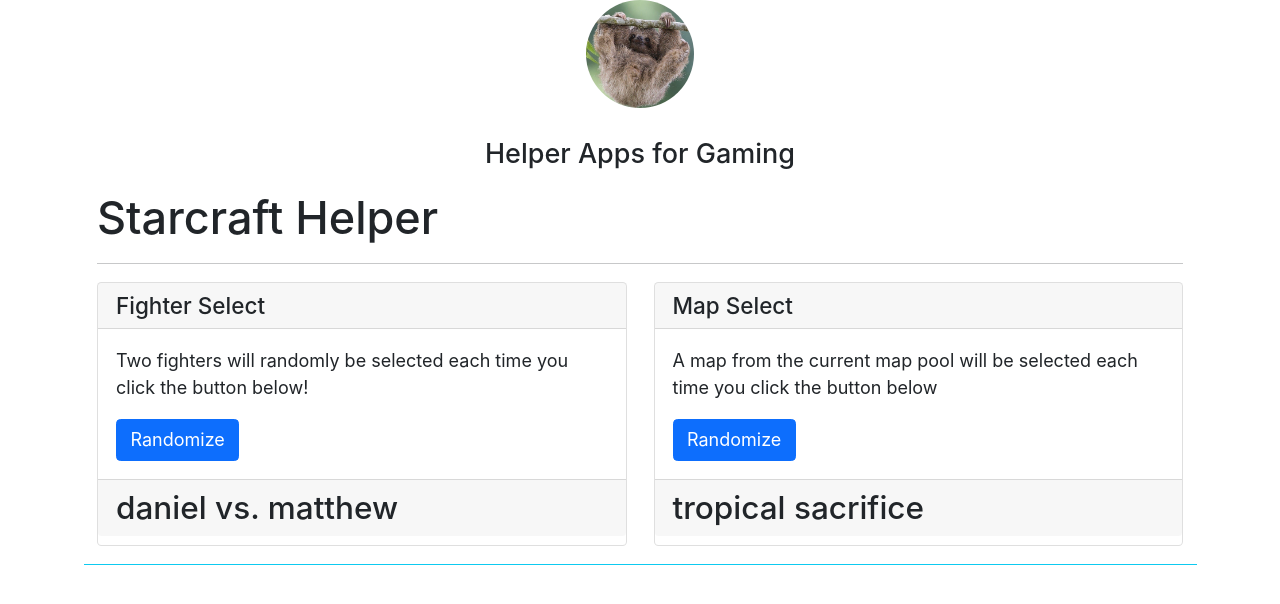
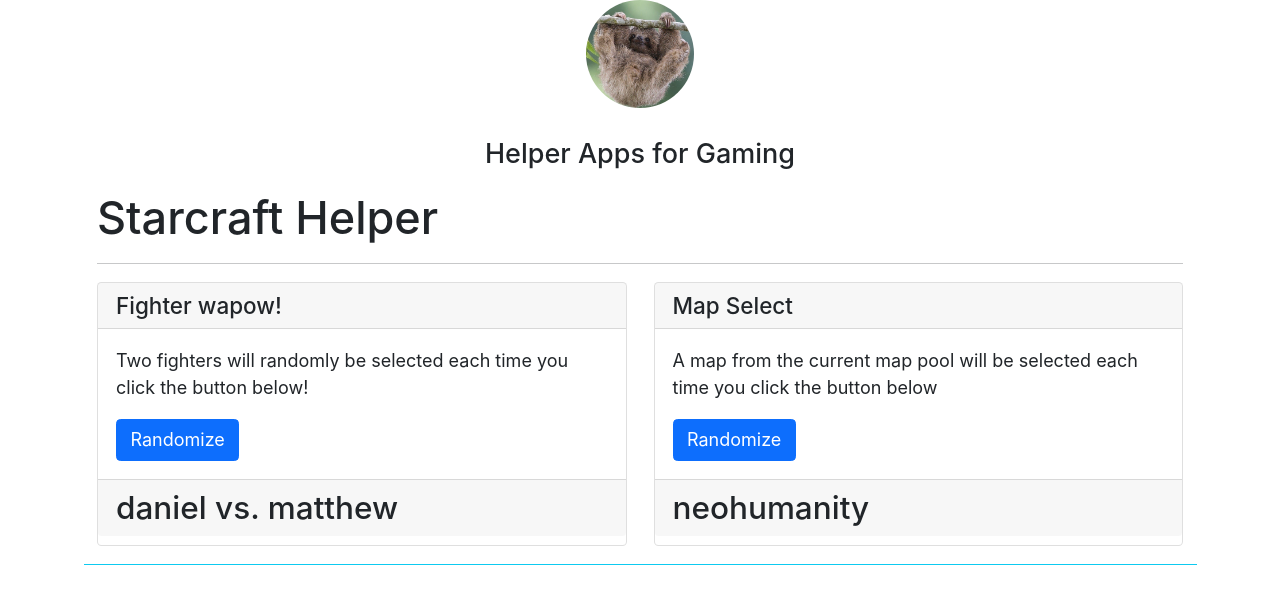
Before and after one commit to NicholasKChoi/WOTR_Combat_Simulator, a Next.js app: page /apps/starcraft-helper in a window 1280 px wide. Shown: the top 604 px of the page. Built offline with nearby package versions, Linux system fonts and the light colour scheme.

Commit message:
updated the list of maps

```diff
--- a/pages/apps/starcraft-helper.js
+++ b/pages/apps/starcraft-helper.js
@@ -34,8 +34,10 @@
 }
 
 function getMapText() {
-  const mapArray = ['cosmic sapphire', 'data-c', 'inside & out', 'moondance',
-    'stargazers', 'tropical sacrifice', 'waterfall'];
+  const mapArray = [
+    'altitude', 'ancient cistern', 'babylon', 'dragon scales',
+    'gresvan', 'neohumanity', 'royal blood'
+  ];
   shuffle(mapArray);
   return mapArray[0];
 }
@@ -76,7 +78,7 @@
         <div className='row mb-2 pb-3 border-bottom border-info'>
         <div className='col-6'>
           <div className='card'>
-            <h5 className='card-header'>Fighter Select</h5>
+            <h5 className='card-header'>Fighter wapow!</h5>
             <div className="card-body">
               <p className="card-text fs-6">
                 Two fighters will randomly be selected each time you
```
